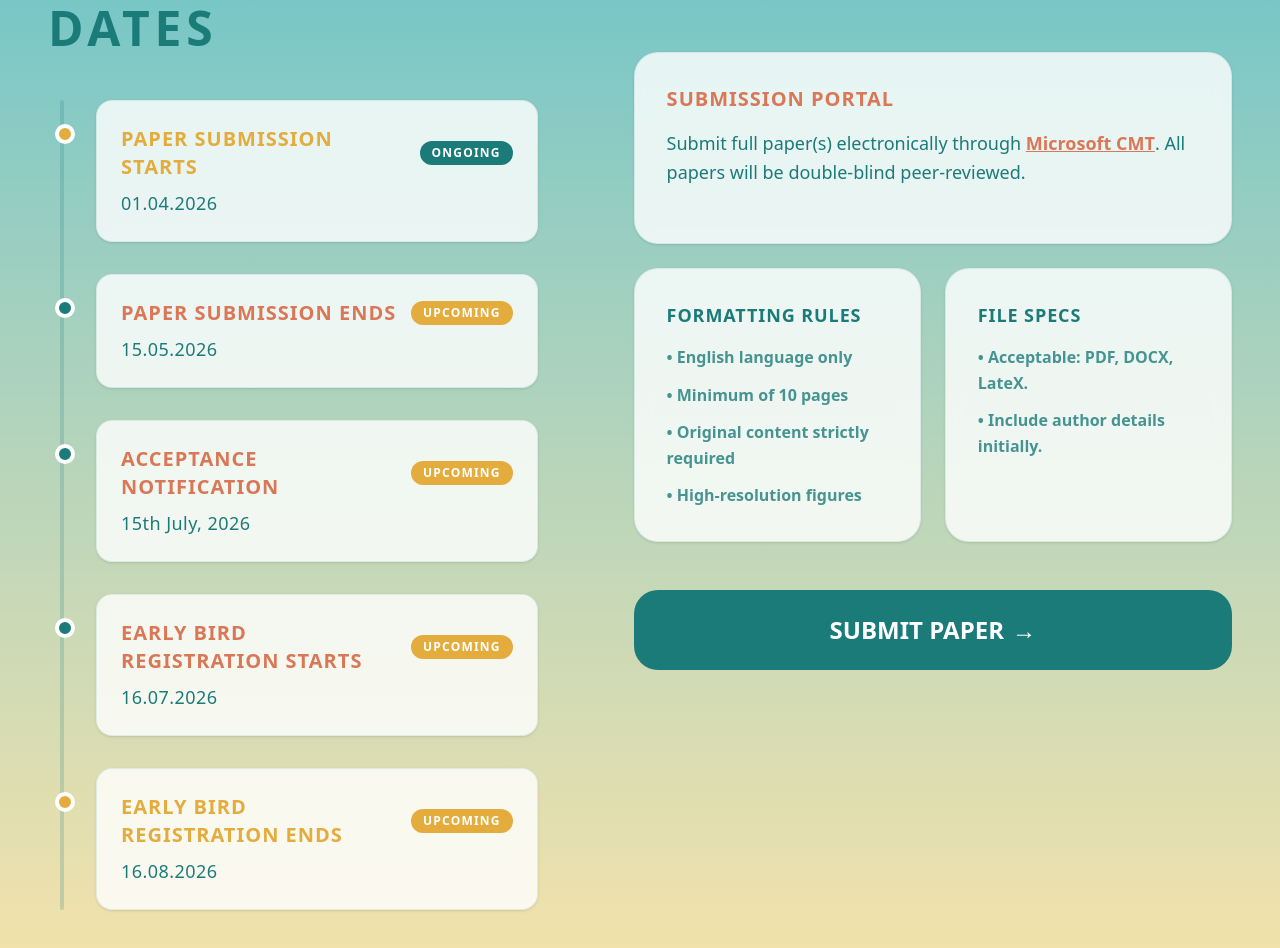
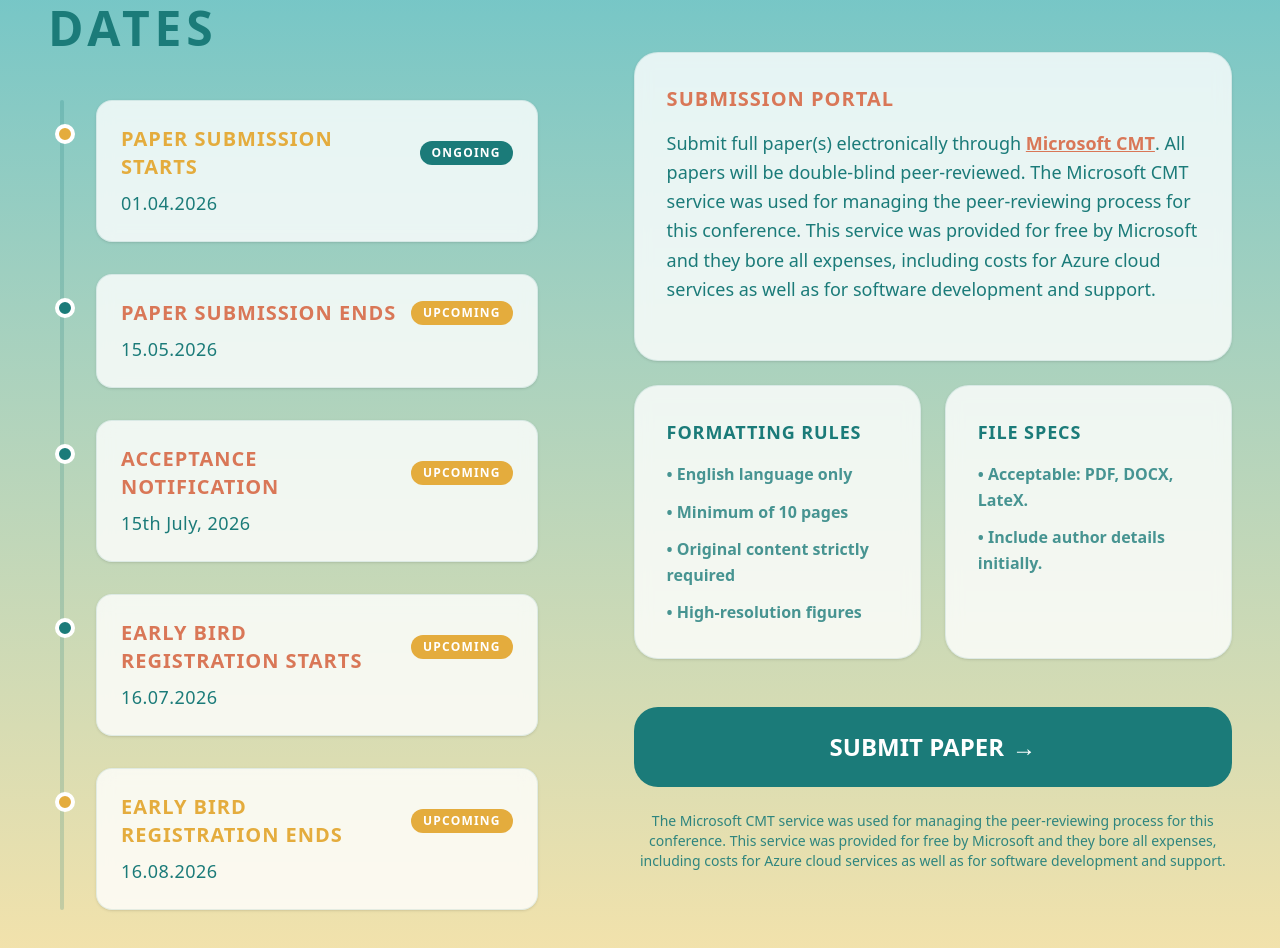
Before and after one commit to animeshadk10-ops/IESIA2k26, a React (Vite) app: page / in a window 1280 px wide. Shown: the part 5764-6712 px from the top of the page. Built offline with nearby package versions, Linux system fonts and the light colour scheme; a web font is replaced by a local one.

Commit message:
Update Submission portal with mandatory Microsoft CMT acknowledgment statement

```diff
--- a/src/components/Dates.tsx
+++ b/src/components/Dates.tsx
@@ -61,7 +61,7 @@ function ChronoTimeline() {
                   <span className={`text-[10px] md:text-xs font-bold px-3 py-1 rounded-full uppercase tracking-widest shrink-0
                     ${node.status === 'ONGOING' ? 'bg-[#1B7B79] text-white' :
                       node.status === 'CLOSED' ? 'bg-[#1B7B79]/20 text-[#1B7B79]' :
-                      'bg-[#E4AC3D] text-white'}`}>
+                        'bg-[#E4AC3D] text-white'}`}>
                     {node.status}
                   </span>
                 </div>
@@ -105,9 +105,10 @@ function UploadProtocol() {
           <p className="text-[#1B7B79] text-base md:text-lg font-medium leading-relaxed mb-6">
             Submit full paper(s) electronically through {' '}
             <a href="https://cmt3.research.microsoft.com/" target="_blank" rel="noopener noreferrer"
-               className="text-[#D97757] font-black hover:text-[#1B7B79] transition-colors underline">
+              className="text-[#D97757] font-black hover:text-[#1B7B79] transition-colors underline">
               Microsoft CMT
             </a>. All papers will be double-blind peer-reviewed.
+            The Microsoft CMT service was used for managing the peer-reviewing process for this conference. This service was provided for free by Microsoft and they bore all expenses, including costs for Azure cloud services as well as for software development and support.
           </p>
         </motion.div>
 
@@ -146,12 +147,15 @@ function UploadProtocol() {
         {/* CTA Panel (Simple Button) */}
         <motion.div
           custom={4} initial="hidden" animate={inView ? 'visible' : 'hidden'} variants={fadeUp}
-          className="mt-6"
+          className="mt-6 flex flex-col gap-6"
         >
           <a href="https://cmt3.research.microsoft.com/" target="_blank" rel="noopener noreferrer"
-             className="bg-[#1B7B79] text-white px-12 py-6 rounded-3xl text-2xl font-bold hover:bg-[#145d5c] transition-colors flex items-center justify-center gap-2">
+            className="bg-[#1B7B79] text-white px-12 py-6 rounded-3xl text-2xl font-bold hover:bg-[#145d5c] transition-colors flex items-center justify-center gap-2">
             SUBMIT PAPER <span>→</span>
           </a>
+          <p className="text-sm text-[#1B7B79]/90 text-center max-w-4xl mx-auto font-normal">
+            The Microsoft CMT service was used for managing the peer-reviewing process for this conference. This service was provided for free by Microsoft and they bore all expenses, including costs for Azure cloud services as well as for software development and support.
+          </p>
         </motion.div>
       </div>
     </div>
```
